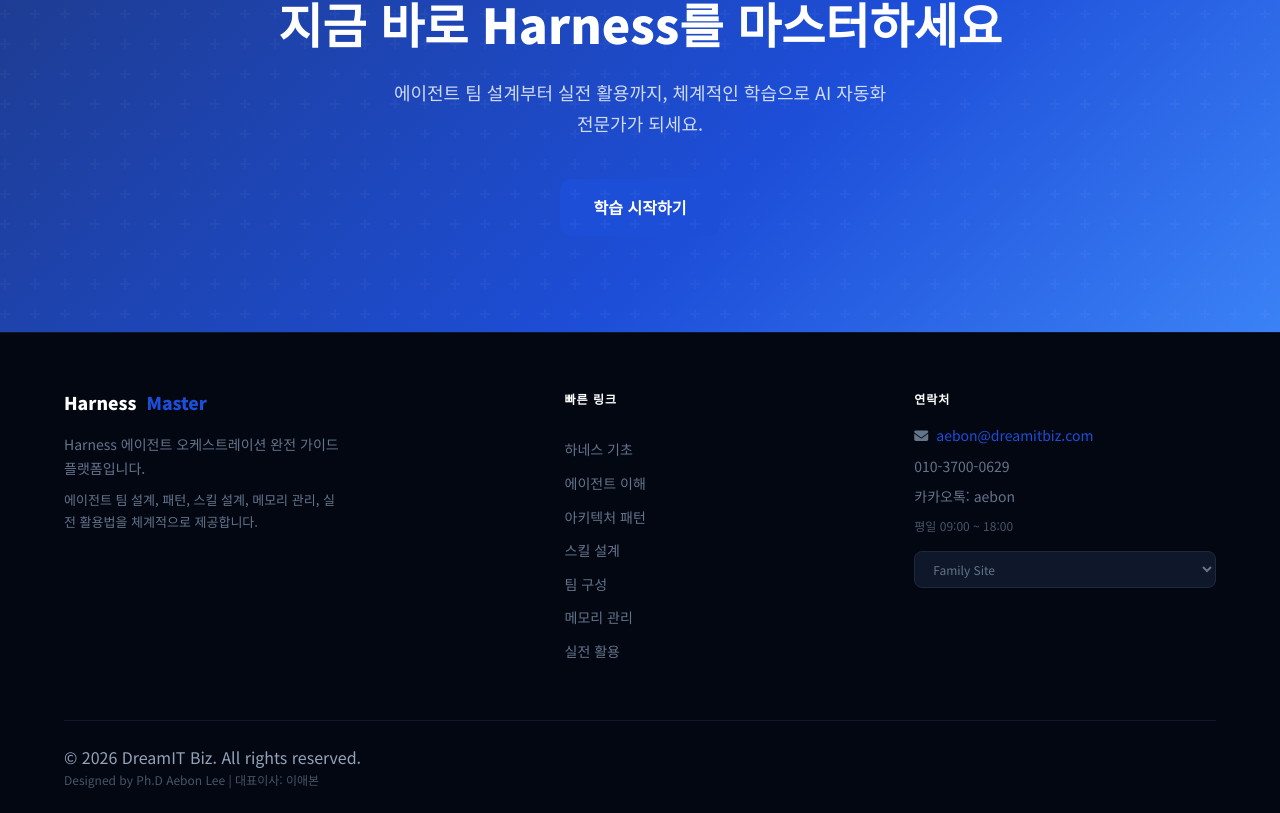
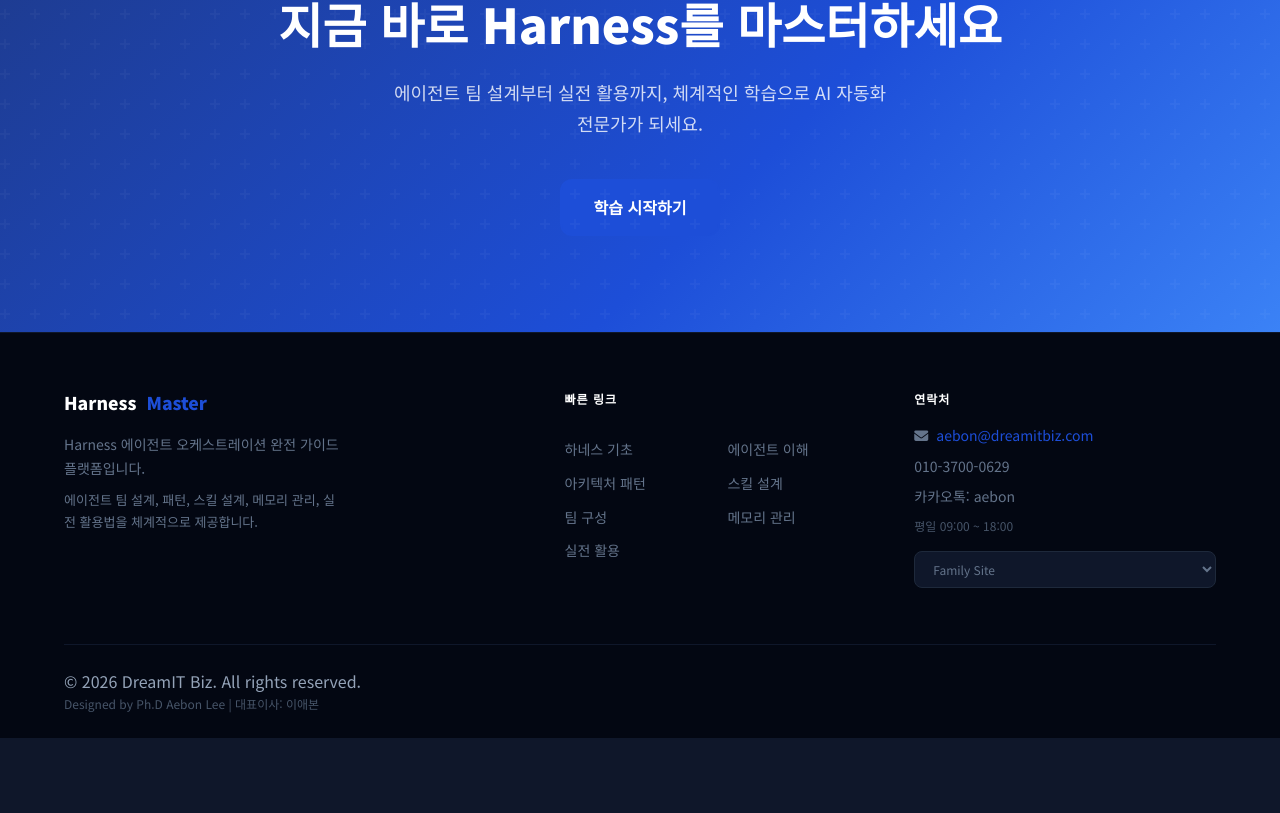
Before and after one commit to aebonlee/harness-study, a React (Vite) app: page / in a window 1280 px wide. Shown: the part 2846-3659 px from the top of the page. After the commit the page ends 3584 px from the top, so only its background shows below. Built offline with nearby package versions, Linux system fonts and the light colour scheme; no server answers.

Commit message:
style: 푸터 빠른 링크 2열 그리드 배치
Co-Authored-By: Claude Sonnet 4.6 <noreply@anthropic.com>

```diff
--- a/src/styles/footer.css
+++ b/src/styles/footer.css
@@ -223,9 +223,9 @@
 
 .footer-link-list {
   list-style: none;
-  display: flex;
-  flex-direction: column;
-  gap: 0.5rem;
+  display: grid;
+  grid-template-columns: repeat(2, 1fr);
+  gap: 0.5rem 1.5rem;
   margin-top: 0.75rem;
 }
 
```
